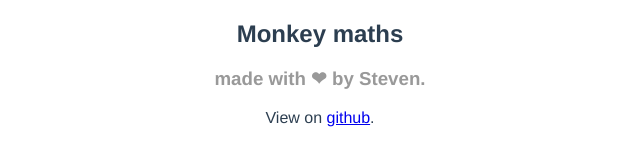
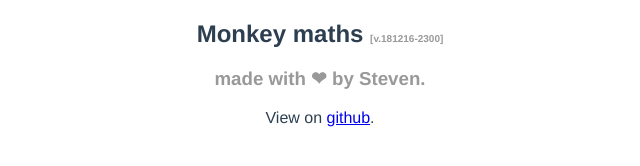
Before and after one commit to iamstevendao/MonkeyMaths, a website: page src/index.html in a window 1280 px wide. Shown: the whole page, without its empty margins (320-960 px from the left). Drawn offline with Linux system fonts and the light colour scheme.

Commit message:
Add version

```diff
--- a/src/index.html
+++ b/src/index.html
@@ -25,7 +25,7 @@
 
 <body>
   <p align="center">
-    <h2>Monkey maths</h2>
+    <h2>Monkey maths <span style="color: #999; font-size: 10px">[v.181216-2300]</span></h2>
     <h3 style="color: #999">made with &#x2764; by Steven.</h3>
   </p>
   <div align="center"
```
